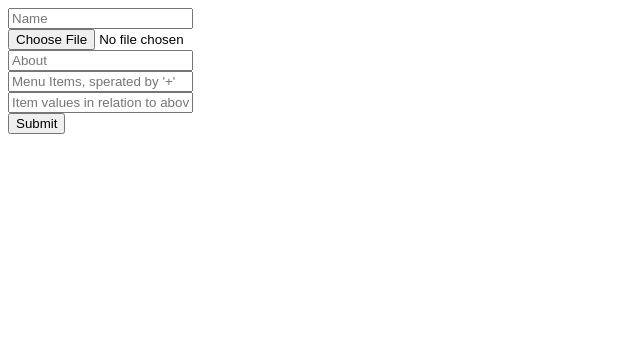
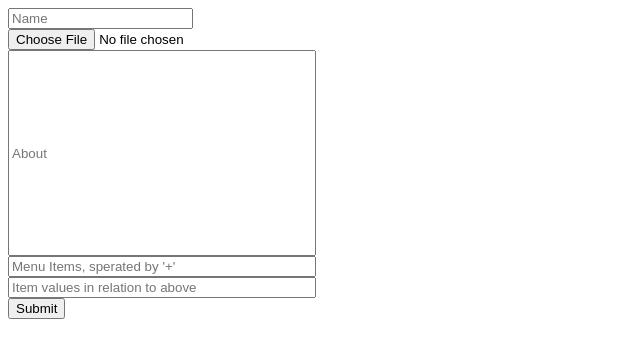
Before and after one commit to AngelASC6/TruckTracker, a plain HTML site: page Vendor.html in a window 1280 px wide. Shown: the whole page, without its empty margins (0-640 px from the left). Drawn offline with Linux system fonts and the light colour scheme.

Commit message:
updated vendor

```diff
--- a/Vendor.html
+++ b/Vendor.html
@@ -27,11 +27,11 @@
     </head>
     <body>
         <form action="text">
-            <input id="name" type="text" placeholder="Name"><br>
+            <input id="name" type="text" placeholder="Name" ><br>
             <input id ="file" type="file" name="pic" accept="image/*"><br>
-            <input id="about" type="text" placeholder="About"><br>
-            <input id="items" type="text" placeholder="Menu Items, sperated by '+'"><br>
-            <input id="cost" type="text" placeholder="Item values in relation to above"><br>
+            <input id="about" type="text" placeholder="About" style="height: 200px; width: 300px;"><br>
+            <input id="items" type="text" placeholder="Menu Items, sperated by '+'" style="width:300px"><br>
+            <input id="cost" type="text" placeholder="Item values in relation to above" style="width:300px"><br>
             <button>Submit</button>
         </form>
 
```
